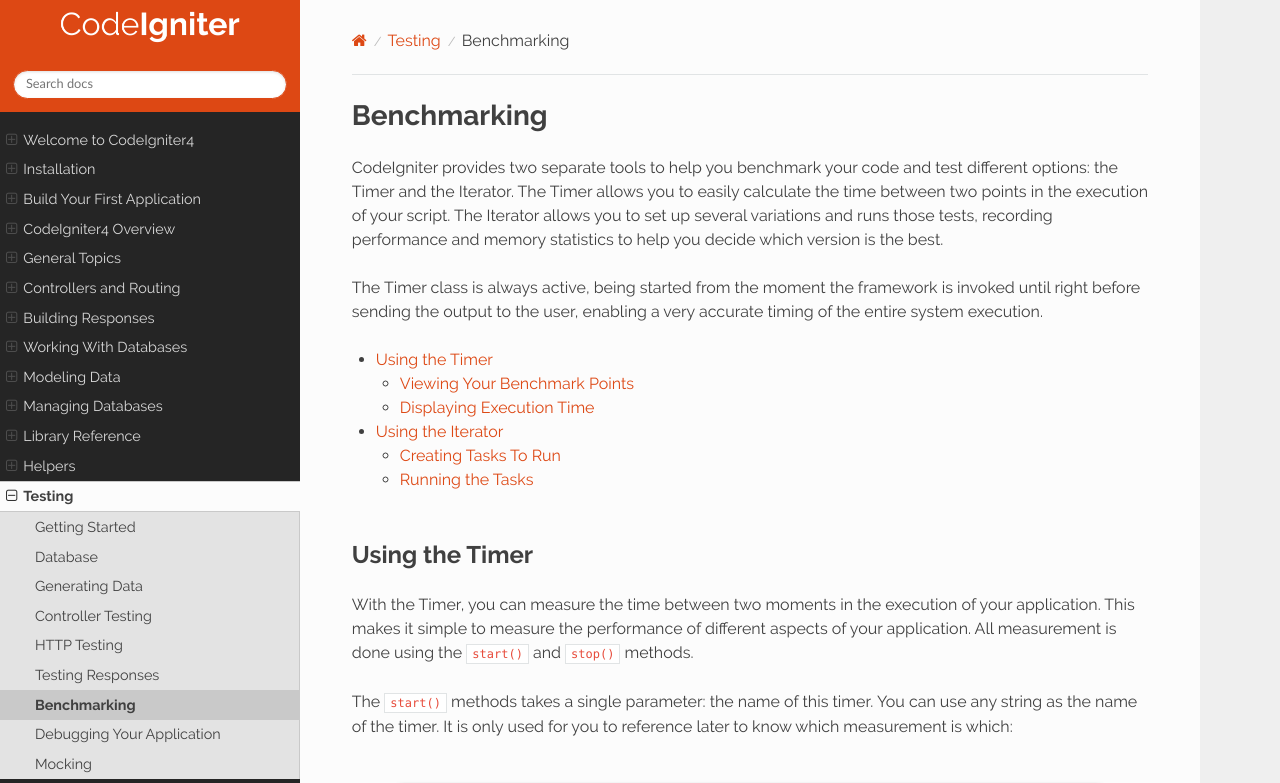
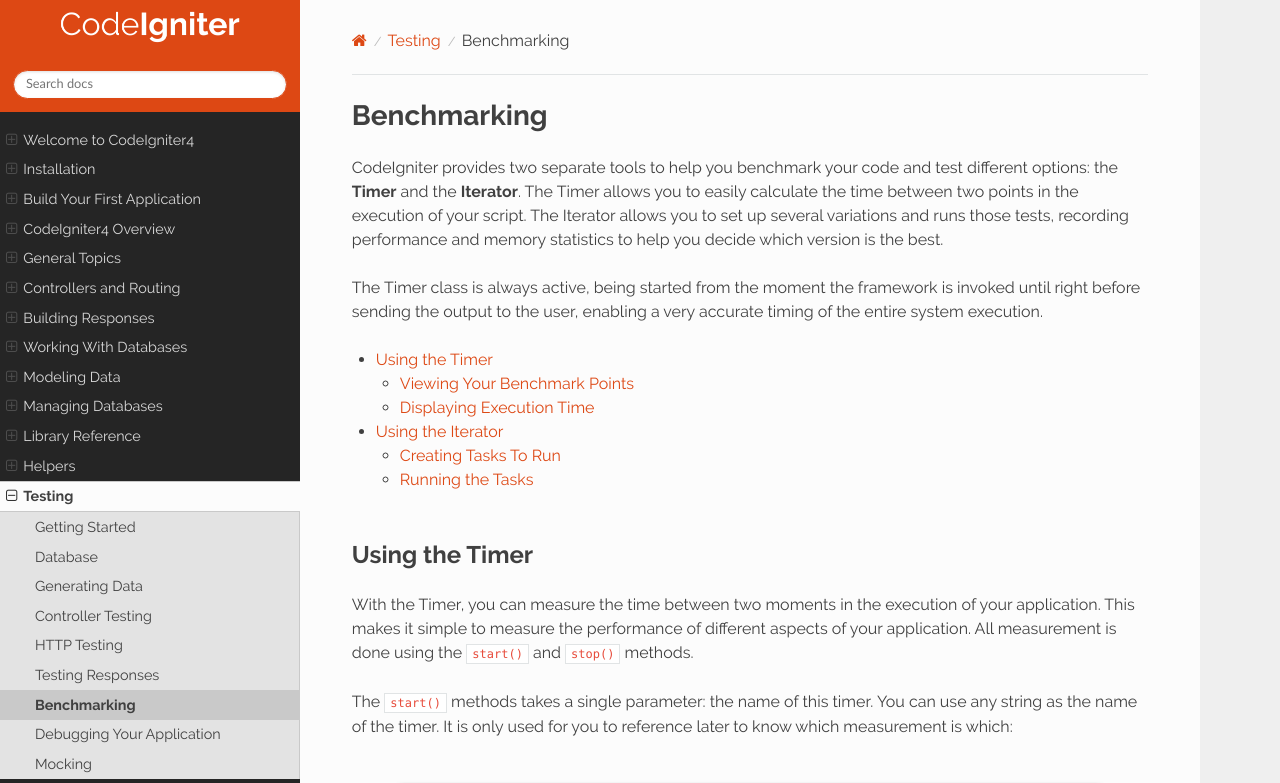
Before and after one commit to NEKOGET/ci4_user_guide_src, a Sphinx documentation site: the page built from source/testing/benchmark.rst, in a window 1280 px wide and 900 px high, cut to the strip 0-783 px from the top of the window. Built offline with Sphinx 7.4.7 and the Read the Docs theme 2.0.0, drawn with Linux system fonts in a browser that asks for light colours.

Commit message:
docs: fix text decoration

```diff
--- a/source/testing/benchmark.rst
+++ b/source/testing/benchmark.rst
@@ -3,7 +3,7 @@ Benchmarking
 ############
 
 CodeIgniter provides two separate tools to help you benchmark your code and test different options:
-the Timer and the Iterator. The Timer allows you to easily calculate the time between two points in the
+the **Timer** and the **Iterator**. The Timer allows you to easily calculate the time between two points in the
 execution of your script. The Iterator allows you to set up several variations and runs those tests, recording
 performance and memory statistics to help you decide which version is the best.
 
@@ -58,7 +58,7 @@ Displaying Execution Time
 =========================
 
 While the ``getTimers()`` method will give you the raw data for all of the timers in your project, you can retrieve
-the duration of a single timer, in seconds, with the `getElapsedTime()` method. The first parameter is the name of
+the duration of a single timer, in seconds, with the ``getElapsedTime()`` method. The first parameter is the name of
 the timer to display. The second is the number of decimal places to display. This defaults to 4:
 
 .. literalinclude:: benchmark/006.php
@@ -76,7 +76,7 @@ Creating Tasks To Run
 =====================
 
 Tasks are defined within Closures. Any output the task creates will be discarded automatically. They are
-added to the Iterator class through the `add()` method. The first parameter is a name you want to refer to
+added to the Iterator class through the ``add()`` method. The first parameter is a name you want to refer to
 this test by. The second parameter is the Closure, itself:
 
 .. literalinclude:: benchmark/007.php
@@ -91,6 +91,6 @@ to run the tests more times than that, you can pass the number as the first para
 .. literalinclude:: benchmark/008.php
 
 Once it has run, it will return an HTML table with the results of the test. If you don't want the results
-displayed, you can pass in `false` as the second parameter:
+displayed, you can pass in ``false`` as the second parameter:
 
 .. literalinclude:: benchmark/009.php
```
